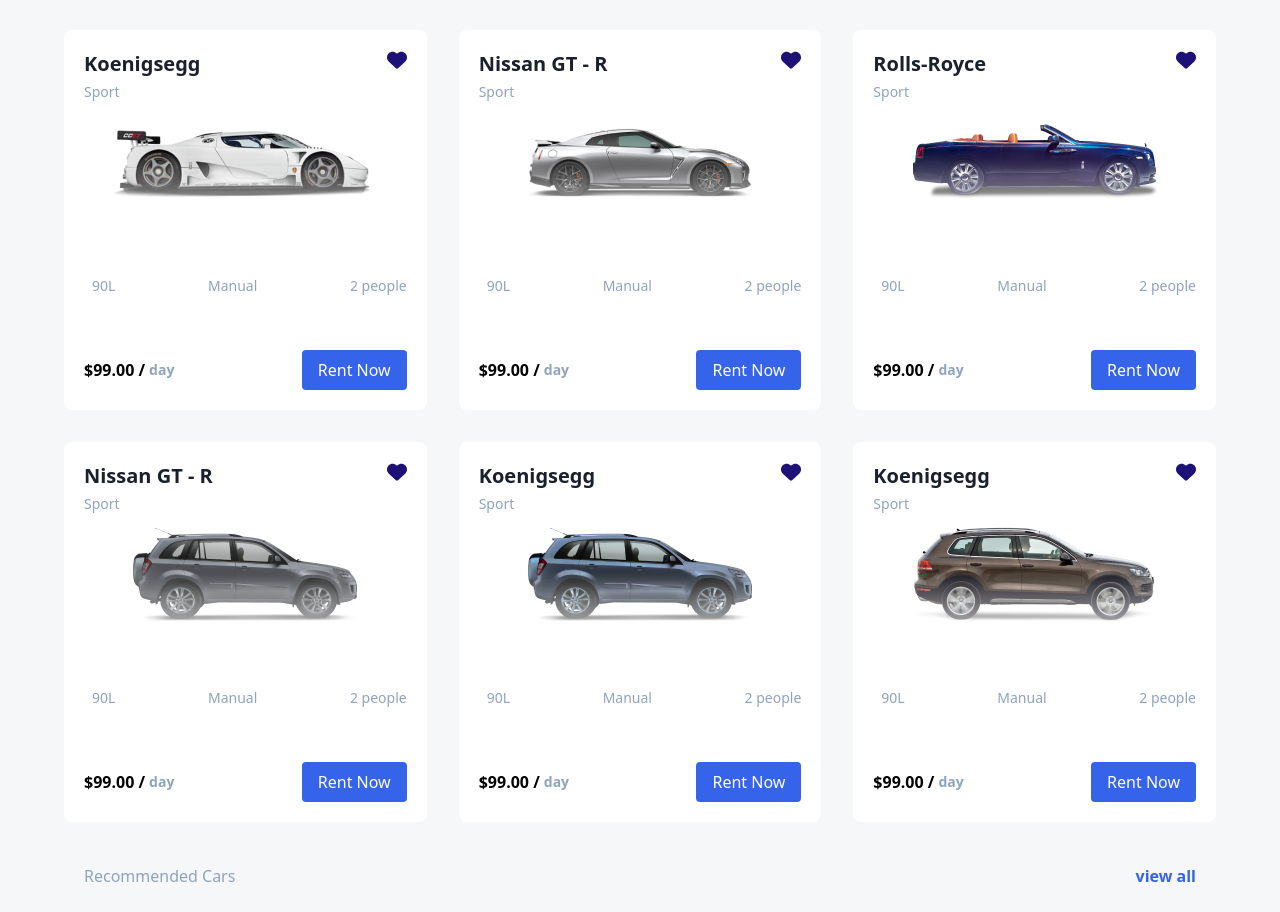
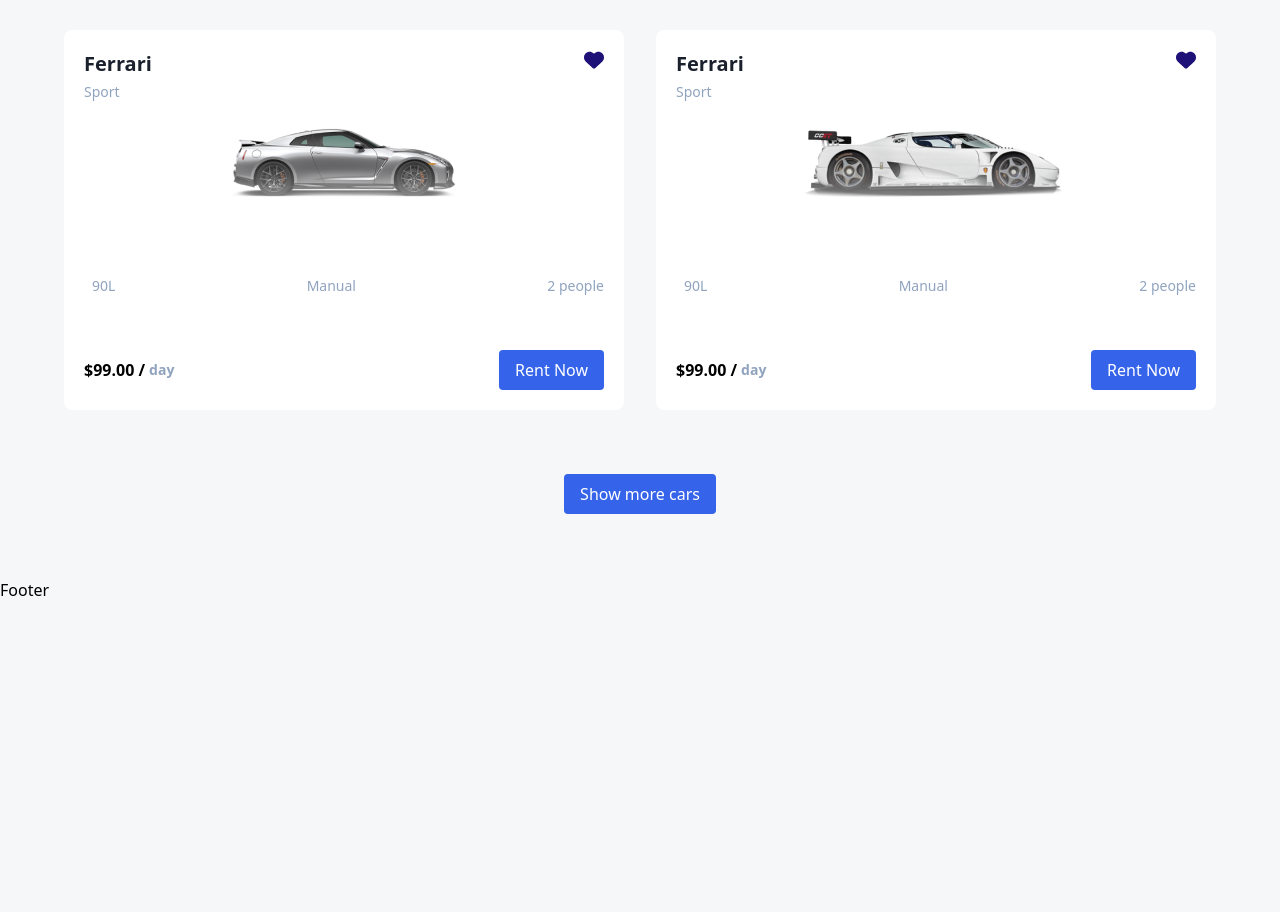
Before and after one commit to AdrienBelhomme/car, a Next.js app: page /car-rent in a window 1280 px wide. Shown: the part 760-1672 px from the top of the page. Built offline with nearby package versions, Linux system fonts and the light colour scheme.

Commit message:
care data list restructure

```diff
--- a/components/CarTypeList.jsx
+++ b/components/CarTypeList.jsx
@@ -4,25 +4,45 @@ import React from 'react';
 import { CarCard } from './index';
 import image from '../assets/index';
 
-const CarTypeList = ({ CarData, scrollable, noscroll }) => (
+// const CarTypeList = ({ carData, scrollable, noscroll }) => (
+//   <div>
+//     {carData.map(({ title, type }) => (
+//       <div className="popular w-full mt-8 md:mt-[42px]">
+//         <div className="flex justify-between mx-5">
+//           <h1 className="flex text-secondinary-light-300 font-medium text-sm md:text-base md:font-semi-bold" key={title}>
+//             {title}
+//           </h1>
+//           <button type="button" onClick={() => {}}>
+//             <h1 className="flex justify-end text-btn-blue text-xs font-semibold md:text-base">view all</h1>
+//           </button>
+//         </div>
+//         <div className={`flex mt-[30px] justify-start w-full ${noscroll} gap-8 ${scrollable} `}>
+//           {type.map((model, index) => (
+//             <div key={index} className="min-w-[280px] flex-1"> <CarCard model={model} image={Object.values(image)[index]} /></div>
+//           ))}
+//         </div>
+//       </div>
+//     ))}
+//   </div>
+// );
+
+const CarTypeList = ({ carData, scrollable, noscroll }) => (
   <div>
-    {CarData.map(({ title, type }) => (
     <div className="popular w-full mt-8 md:mt-[42px]">
       <div className="flex justify-between mx-5">
-          <h1 className="flex text-secondinary-light-300 font-medium text-sm md:text-base md:font-semi-bold" key={title}>
-            {title}
+        <h1 className="flex text-secondinary-light-300 font-medium text-sm md:text-base md:font-semi-bold">
+          {carData.type}
         </h1>
         <button type="button" onClick={() => {}}>
           <h1 className="flex justify-end text-btn-blue text-xs font-semibold md:text-base">view all</h1>
         </button>
       </div>
       <div className={`flex mt-[30px] justify-start w-full ${noscroll} gap-8 ${scrollable} `}>
-          {type.map((model, index) => (
-            <div key={index} className="min-w-[280px] flex-1"> <CarCard model={model} image={Object.values(image)[index]} /></div>
+        {carData.cars.map((car, index) => (
+          <div key={car.model + index} className="min-w-[280px] flex-1"> <CarCard {...car} /></div>
         ))}
       </div>
     </div>
-    ))}
   </div>
 );
 
--- a/pages/car-rent.js
+++ b/pages/car-rent.js
@@ -1,19 +1,46 @@
 import { Button, CarBanner, StatePicker, CarTypeList } from '../components';
 import image from '../assets/index';
 
-const CarRent = () => {
 const popular = [
   {
     title: 'Popular',
     type: ['Koenigsegg', 'Nissan GT - R', 'Rolls-Royce', 'Nissan GT - R', 'Koenigsegg', 'Koenigsegg'],
-    }];
-  const recommended = [{
+  },
+];
+
+const recommended = [
+  {
     title: 'Recommended Cars',
     type: ['Koenigsegg', 'Nissan GT - R', 'Rolls-Royce', 'All New Rush', 'All New Terio', 'CRV', 'New MGZS', 'Exclusive MGZS'],
   },
 ];
 
-  return (
+// This is how your data format will be from backend.
+const popularNew = {
+  type: 'Popular',
+  cars: [
+    {
+      image: image.nissan,
+      model: 'Ferrari',
+      category: 'Sport',
+      gas: '90L',
+      type: 'Manual',
+      people: '2 people',
+      price: '99.00',
+    },
+    {
+      image: image.koenigsegg,
+      model: 'Ferrari',
+      category: 'Sport',
+      gas: '90L',
+      type: 'Manual',
+      people: '2 people',
+      price: '99.00',
+    },
+  ],
+};
+
+const CarRent = () => (
   <div className=" p-6 md:p-16">
     <div className="flex flex-col gap-8 pt-8   md:flex-row  mt-124 bg-bg-color-car-app">
       <div className=" flex w-full ">
@@ -38,12 +65,12 @@ const CarRent = () => {
     <div className="mt-[42px]">
       <StatePicker />
     </div>
-      <CarTypeList CarData={popular} scrollable="overflow-x-auto md:flex-wrap" />
-      <CarTypeList CarData={recommended} noscroll="flex-wrap" />
+    <CarTypeList carData={popularNew} scrollable="overflow-x-auto md:flex-wrap" />
+    {/* <CarTypeList carData={recommended} noscroll="flex-wrap" /> */}
     <div className="flex justify-center items-center mt-12 md:mt-16">
       <Button text="Show more cars" bgColor="bg-btn-blue" color="text-white" onClick={() => {}} />
     </div>
   </div>
 );
-};
+
 export default CarRent;
```
Lines whose indentation alone changed are shown as unchanged.
